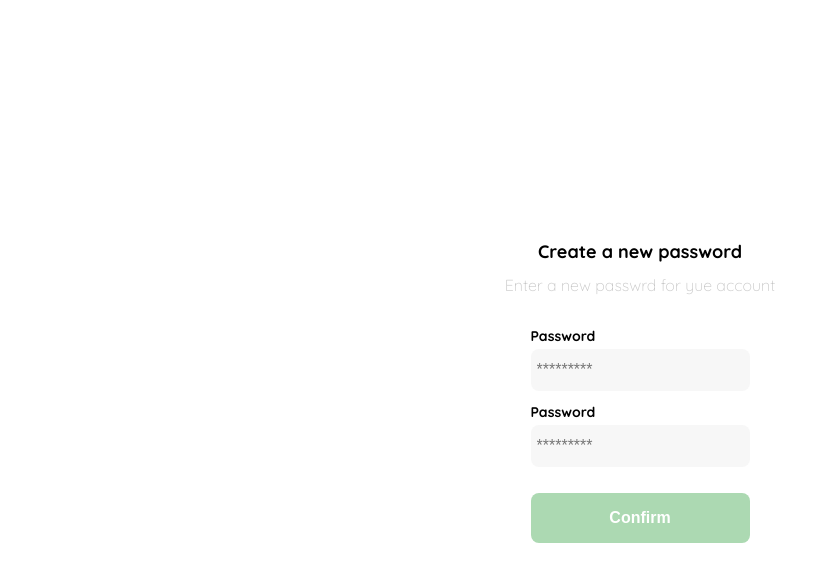
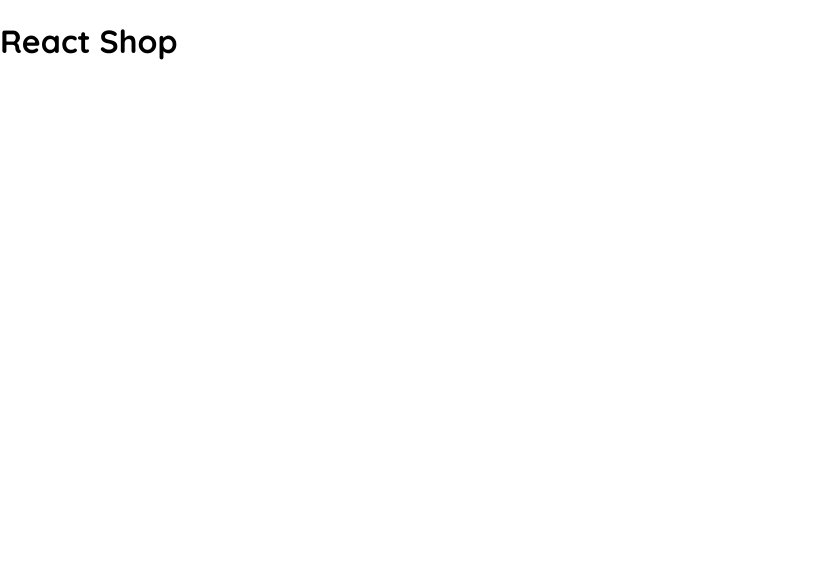
Before and after one commit to castanedaLuis/Eccomerce_React.js, a React app: page / in a window 1280 px wide. Shown: the top 582 px of the page, without its empty margins (0-834 px from the left). Built offline with nearby package versions, Linux system fonts and the light colour scheme.

Commit message:
Navegación entre rutas

```diff
--- /dev/null
+++ b/src/pages/Home.jsx
@@ -0,0 +1,13 @@
+import React from 'react'
+
+function Home() {
+  return (
+    <>
+		<div>
+			<h1>React Shop</h1>
+		</div>
+    </>
+  )
+}
+
+export default Home
--- /dev/null
+++ b/src/pages/NoFound.jsx
@@ -0,0 +1,13 @@
+import React from 'react'
+
+function NoFound() {
+  return (
+    <>
+		<div>
+			No encontrado, error 404.
+		</div>
+    </>
+  )
+}
+
+export default NoFound
--- a/webpack.config.js
+++ b/webpack.config.js
@@ -7,6 +7,7 @@ module.exports = {
 	output: {
 		path: path.resolve(__dirname, 'dist'),
 		filename: 'bundle.js',
+		publicPath: '/'
 	},
 	mode: 'development',
 	resolve: {
@@ -49,6 +50,7 @@ module.exports = {
 		}),
 	],
     devServer:{
+		historyApiFallback: true,
         static: path.join(__dirname, 'dist'),
         compress:true,
         port:3005,
```
Also changed, not shown: src/routes/App.jsx (+8 -9 lines).
